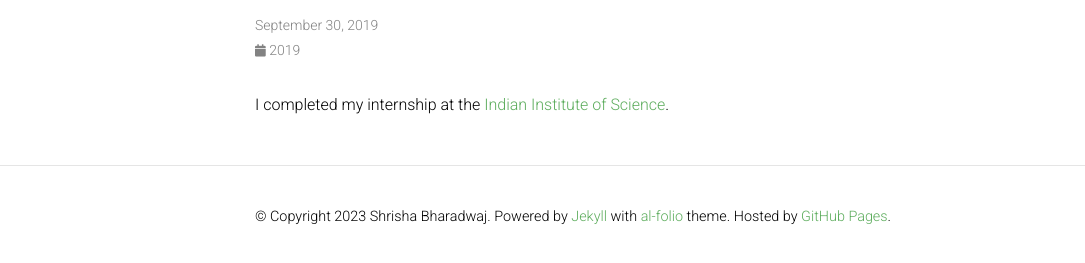
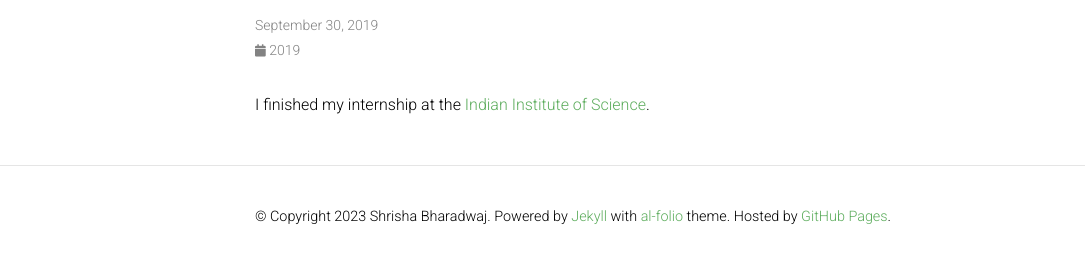
Before and after one commit to sbharadwajj/sbharadwajj.github.io, a Jekyll site: the page built from _news/announcement_1.md, in a window 1280 px wide. Shown: the part 146-409 px from the top of the page, without its empty margins (0-1085 px from the left). Built offline with Jekyll 4.4.1, drawn with Linux system fonts in a browser that asks for light colours; comment, search, counter and statistics services are not loaded; a style sheet for code colours, icons or effects is not loaded.

```diff
--- a/_config.yml
+++ b/_config.yml
@@ -6,7 +6,7 @@
 first_name: Shrisha
 middle_name:
 last_name: Bharadwaj
-email: you@example.com
+email: shrisha.bharadwaj@tuebingen.mpg.de
 description: > # the ">" symbol means to ignore newlines until "footer_text:"
   A simple, whitespace theme for academics. Based on [*folio](https://github.com/bogoli/-folio) design.
 footer_text: >
@@ -74,7 +74,7 @@
 gitlab_username: # your GitLab user name
 twitter_username: filtercoffeeee # your Twitter handle
 mastodon_username: # your mastodon instance+username in the format instance.tld/@username
-linkedin_username: # your LinkedIn user name
+linkedin_username: shrisha-bharadwaj-617b47101 # your LinkedIn user name
 telegram_username: # your Telegram user name
 scholar_userid: HiA1ObQAAAAJ&hl # your Google Scholar ID
 semanticscholar_id: # your Semantic Scholar ID
@@ -127,7 +127,7 @@
 
 # Pagination
 pagination:
-  enabled: true
+  enabled: false
 
 related_blog_posts:
   enabled: false
--- a/_news/announcement_1.md
+++ b/_news/announcement_1.md
@@ -5,4 +5,4 @@
 related_posts: false
 ---
 
-I completed my internship at the [Indian Institute of Science](https://sites.google.com/iisc.ac.in/somabiswas/iacv-lab-iisc).
+I finished my internship at the [Indian Institute of Science](https://sites.google.com/iisc.ac.in/somabiswas/iacv-lab-iisc).
```
Also changed, not shown: _news/announcement_2.md (+1 -1 lines).
